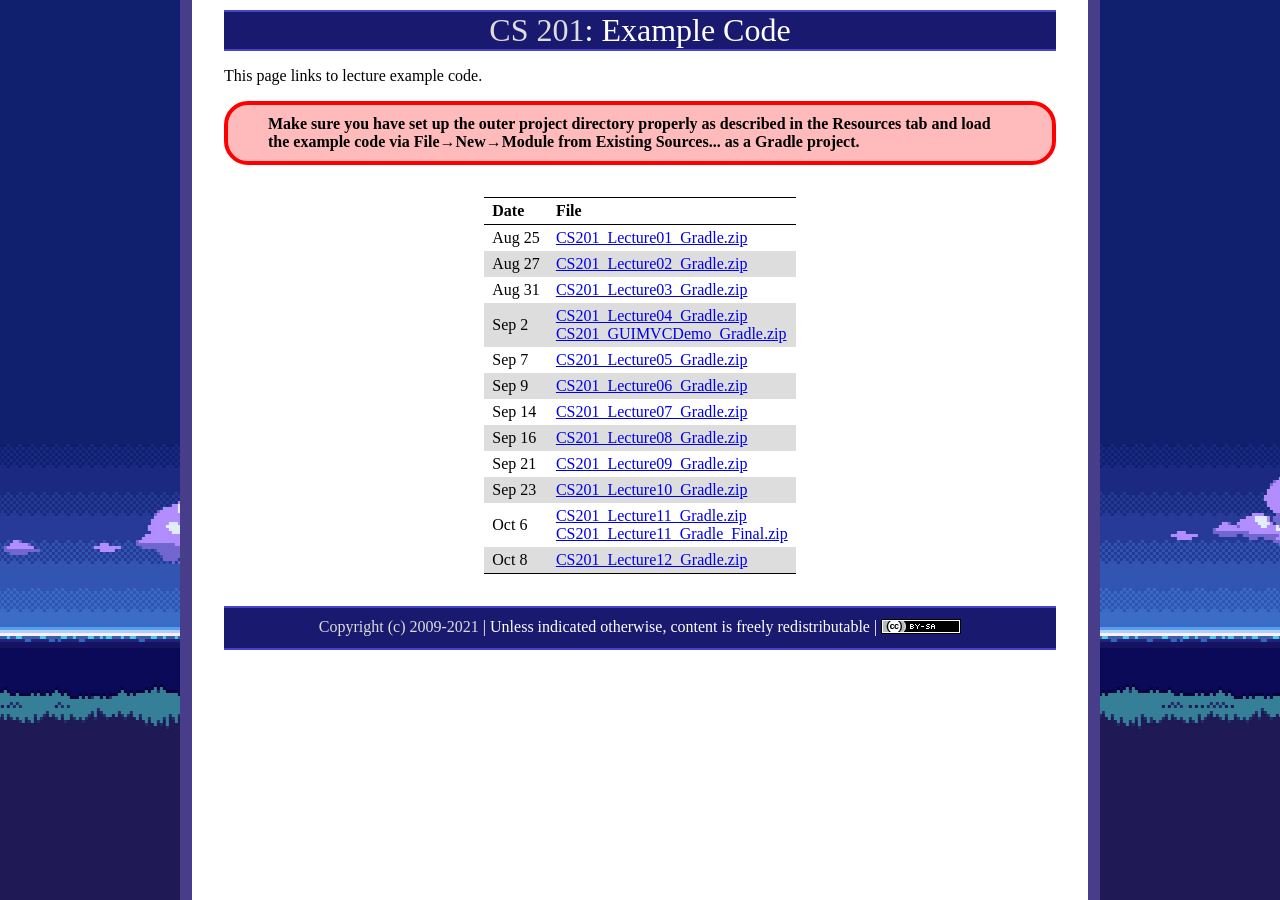
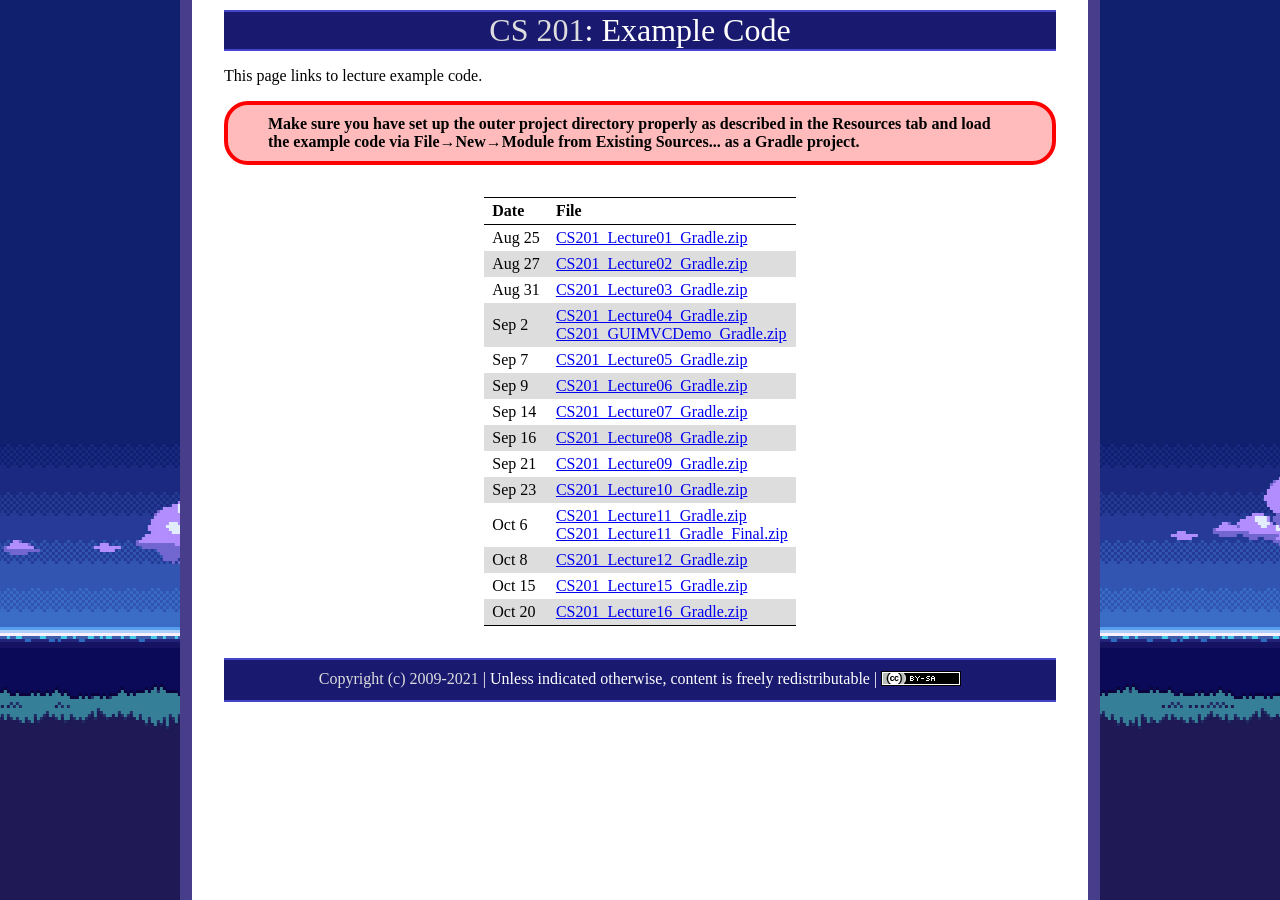
Before and after one commit to ycpcs/cs201-fall2021, a Jekyll site: the page built from examples/index.md, in a window 1280 px wide. Built offline with Jekyll 4.4.1, drawn with Linux system fonts in a browser that asks for light colours.

Commit message:
add lecture 15 16 examples
add lecture 15 16 examples

```diff
--- a/examples/index.md
+++ b/examples/index.md
@@ -23,6 +23,8 @@ Sep 21   | [CS201\_Lecture09\_Gradle.zip](CS201_Lecture09_Gradle.zip)
 Sep 23   | [CS201\_Lecture10\_Gradle.zip](CS201_Lecture10_Gradle.zip)
 Oct 6    | [CS201\_Lecture11\_Gradle.zip](CS201_Lecture11_Gradle.zip) <br />  [CS201\_Lecture11\_Gradle\_Final.zip](CS201_Lecture11_Gradle_Final.zip)
 Oct 8    | [CS201\_Lecture12\_Gradle.zip](CS201_Lecture12_Gradle.zip)
+Oct 15   | [CS201\_Lecture15\_Gradle.zip](CS201_Lecture15_Gradle.zip)
+Oct 20   | [CS201\_Lecture16\_Gradle.zip](CS201_Lecture16_Gradle.zip)
 
 <!--
 Additional examples
--- a/js/AACONFIG-scheduleInfo.js
+++ b/js/AACONFIG-scheduleInfo.js
@@ -80,12 +80,12 @@ courseInfo.classPeriods = [
 //		lab: new NumberedLabNoFile(13, "Big-O")
 //	},
  	{
- 		topic: new Topic("Lecture 15: Collections, Iterators", "lectures/lecture15.html"),
+ 		topic: new DoubleTopic("Lecture 15: Collections, Iterators", "lectures/lecture15.html", "CS201_Lecture15_Gradle.zip","examples/CS201_Lecture15_Gradle.zip"),
  		reading: "6.1-6.3",
  		lab: new NumberedLabGradle(15, "Iterators, Interleaving")
  	},
  	{
- 		topic: new Topic("Lecture 16: Generic Algorithms", "lectures/lecture16.html"),
+ 		topic: new DoubleTopic("Lecture 16: Generic Algorithms", "lectures/lecture16.html", "CS201_Lecture16_Gradle.zip","examples/CS201_Lecture16_Gradle.zip"),
  		reading: "6.4",
  		lab: new NumberedLabGradle(16, "Generic Algorithms")
  	},
```
Also changed, not shown: 2 other files.
